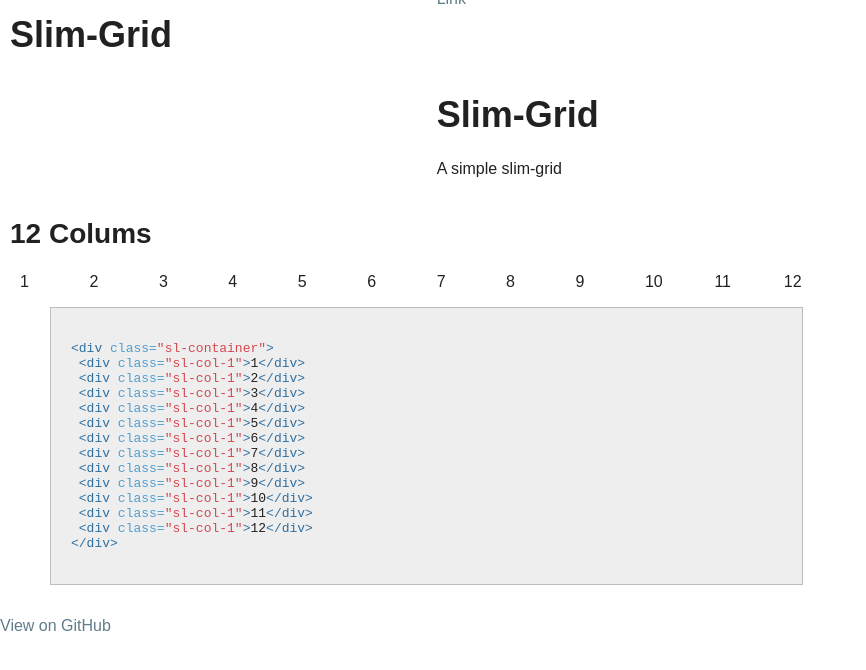
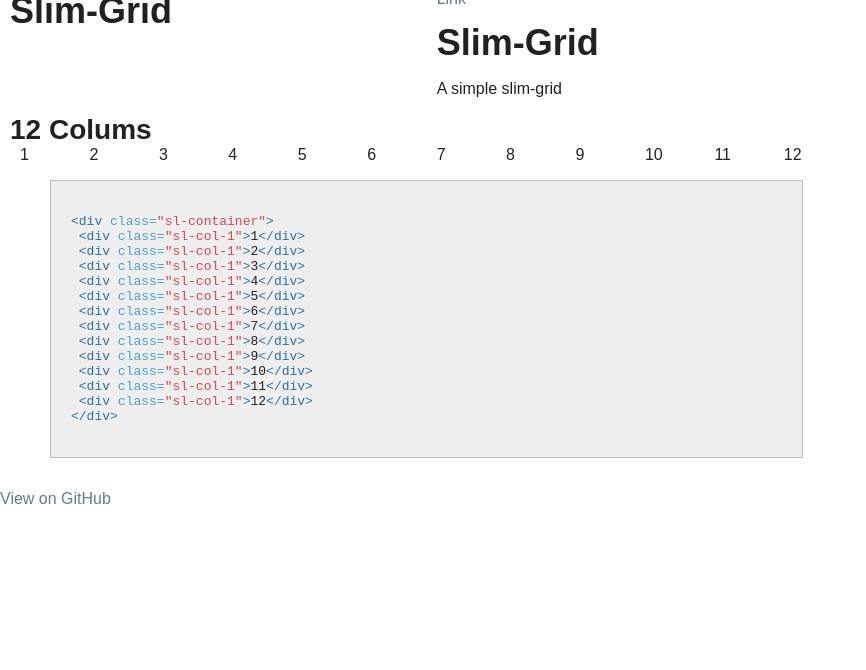
Before and after one commit to Scrum/slims, a Jekyll site: the page built from docs/index.html, in a window 1280 px wide. Shown: the top 670 px of the page, without its empty margins (0-866 px from the left). Built offline with Jekyll 4.4.1, drawn with Linux system fonts in a browser that asks for light colours.

Commit message:
update docs

```diff
--- a/docs/assets/css/demo.css
+++ b/docs/assets/css/demo.css
@@ -2,6 +2,7 @@
 html, body { margin: 0; padding: 0; border: 0;}
 body {color: #212121; font: 100% "Robot Mono", sans-serif;}
 a {color: #607d8b;text-decoration: none;}
+h1, h2 {margin: 0;padding: 0;}
 h1 {font-size: 36px;}
 h2 {font-size: 28px;}
 h1, h2 { text-transform: capitalize; }
--- a/docs/dist/slim-grid.css
+++ b/docs/dist/slim-grid.css
@@ -1,7 +1,7 @@
 /**
 * Copyright (c) 2015 GitScrum
 * slim-grid - Vanilla CSS grid with support columns and rows
-* @version 0.1.0
+* @version 0.2.0
 * @link https://github.com/GitScrum/slim-grid
 * @license MIT
 **/
```
